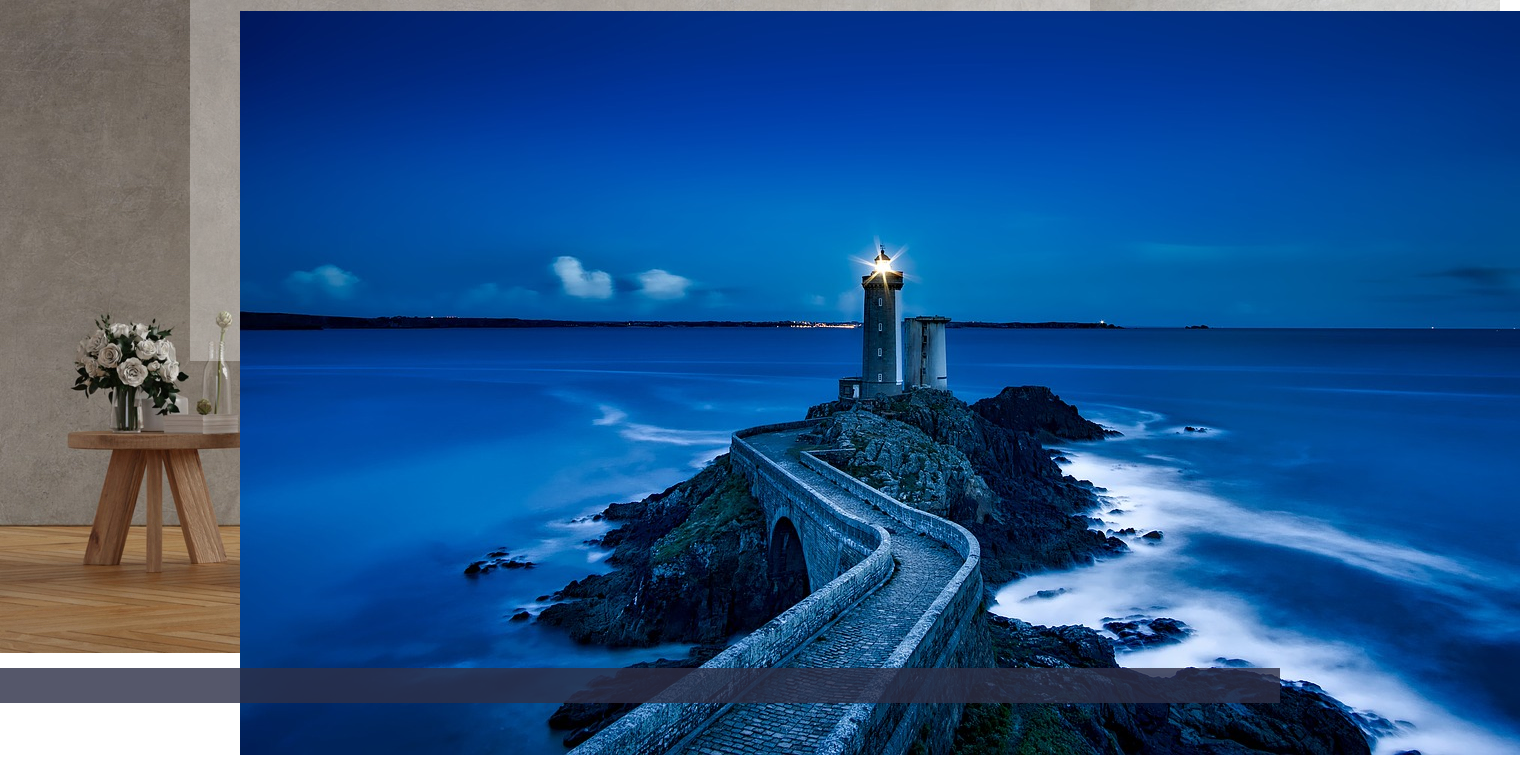
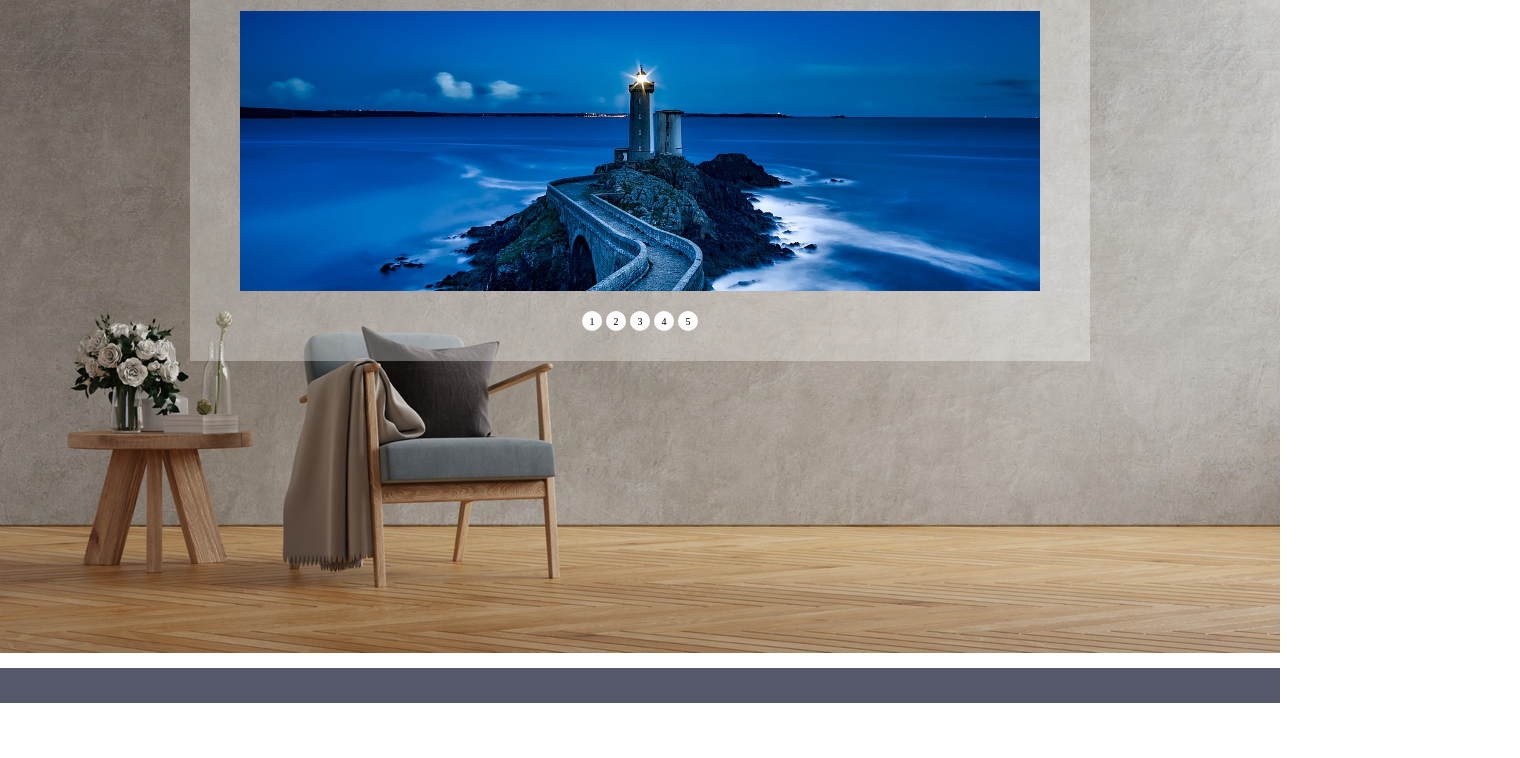
Before and after one commit to CodeCal/Primermerge, a plain HTML site: page index.html in a window 1280 px wide. Shown: the part 97-855 px from the top of the page, 1520 px wide, since content can reach past the window. After the commit the page ends 800 px from the top, so only its background shows below. Drawn offline with Linux system fonts and the light colour scheme.

Commit message:
index corregido

```diff
--- a/index.html
+++ b/index.html
@@ -39,7 +39,7 @@
     <main>
         <div class="container">
 
-            <ul class="slid">
+            <ul class="slider">
 
                 <li id="slider1">
                     <img src="./img/cuadros/1.jpg" alt="cuadro">
```
